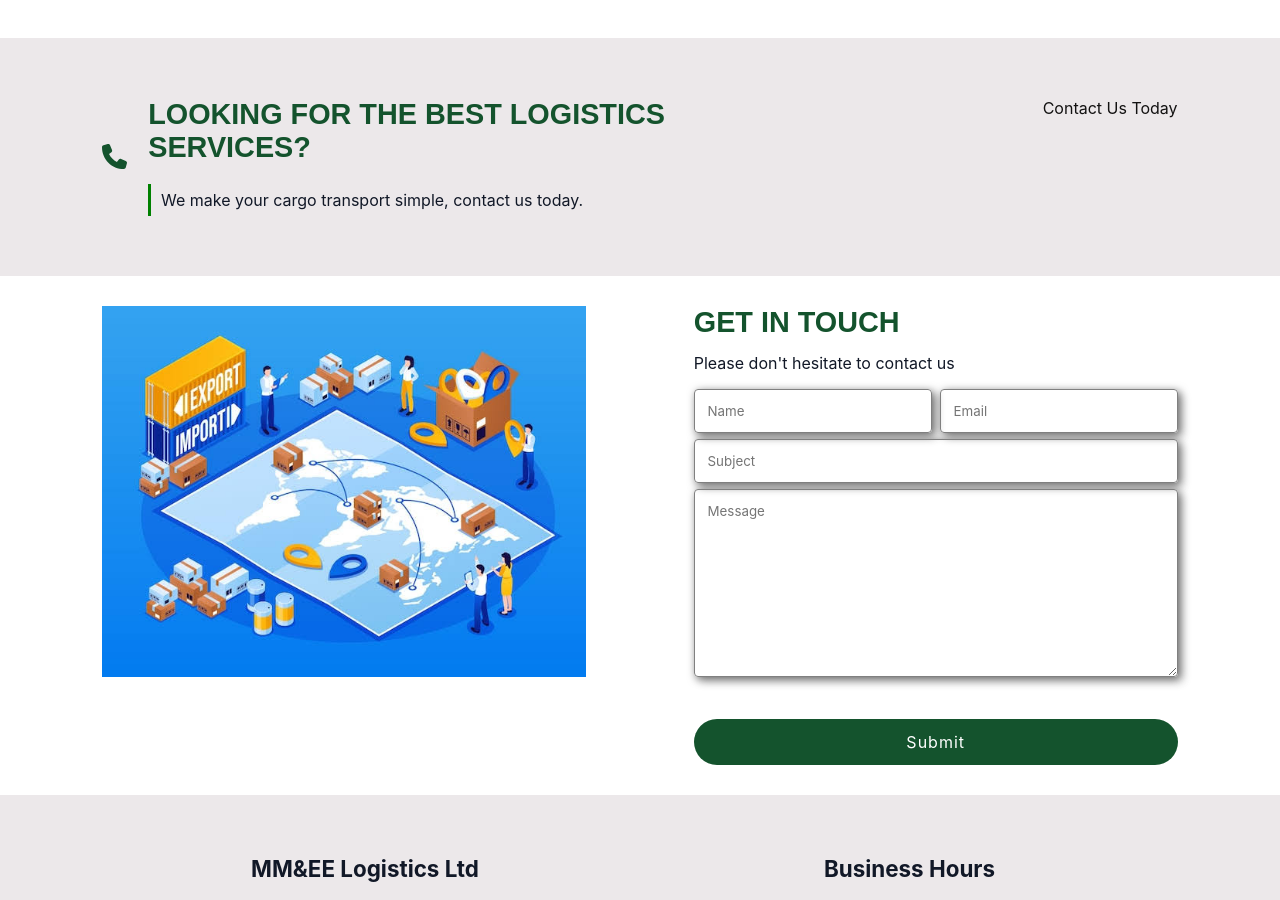
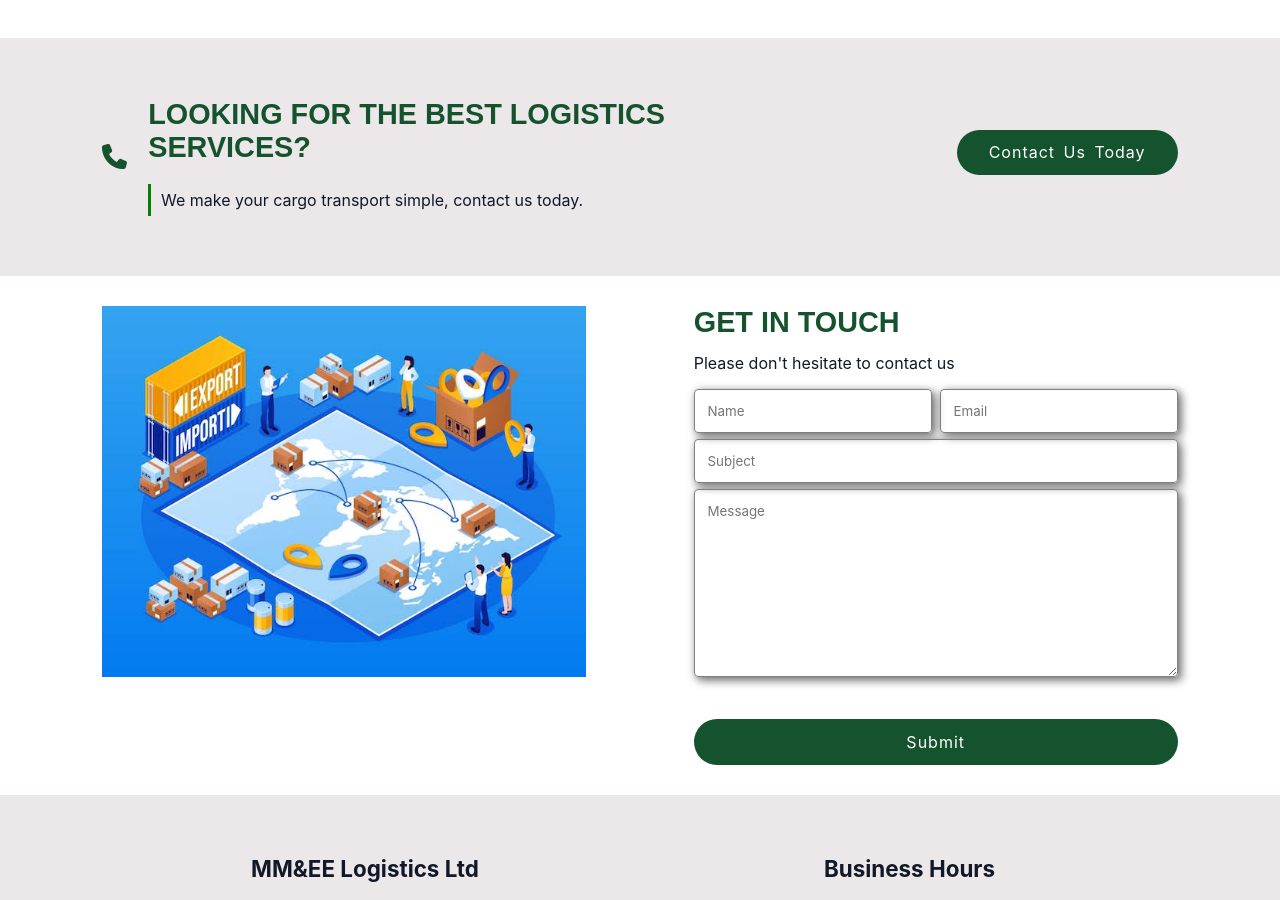
Before and after one commit to IfeomaBlessing/logistics, a React (Vite) app: page / in a window 1280 px wide. Shown: the part 2163-3063 px from the top of the page. Built offline with nearby package versions, Linux system fonts and the light colour scheme.

Commit message:
still working

```diff
--- a/src/App.css
+++ b/src/App.css
@@ -79,8 +79,7 @@ p, li{
 
   color: var(--text);
   background-color: #84CC16;
-  font-weight:600;
-  /* border: 1px solid rgba(82,9,9); */
+
 }
 .btn1{
   outline: none;
--- a/src/Components/contact/Contact.jsx
+++ b/src/Components/contact/Contact.jsx
@@ -31,6 +31,7 @@ const Contact = () => {
 
                 <textarea name="" id="" cols="30" rows="10" placeholder='Message'></textarea>
                 <button className='button'>Submit</button>
+
                </form>
        </div>
         </div>
--- a/src/Components/footer/Footer.jsx
+++ b/src/Components/footer/Footer.jsx
@@ -26,7 +26,7 @@ const Footer = () => {
 
 
          <div className='col'>
-        <button className='button'><a href="#">Contact Us</a></button>
+         <a href="tel:+2348055844640" className="button">Contact Us</a>
       </div>
 
       </section>
--- a/src/Components/hero/Hero.jsx
+++ b/src/Components/hero/Hero.jsx
@@ -190,7 +190,7 @@ const Hero = () => {
 
   <div className='col2'>
 
-  <a href="contact">Contact Us Today</a>
+  <a href="tel:+2348055844640" className="button">Contact Us Today</a>
   </div>
 </section>
 
```
